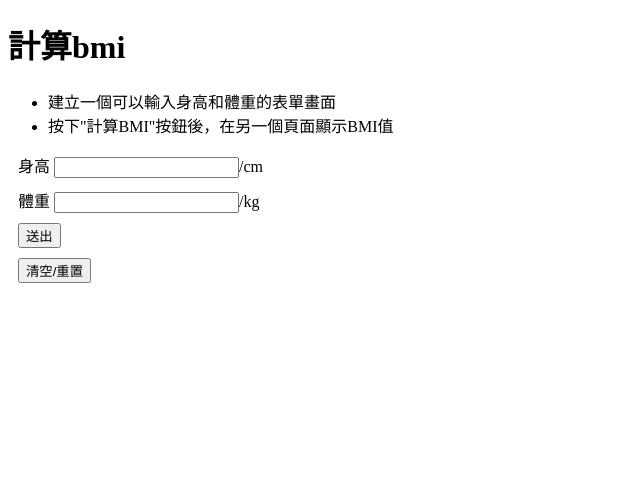
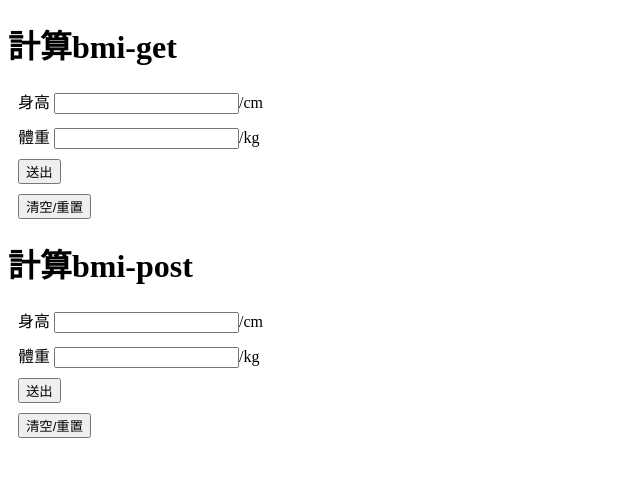
Before and after one commit to maplesift/lesson2.0_php_liu, a PHP site: page / in a window 1280 px wide. Shown: the top 477 px of the page, without its empty margins (0-640 px from the left). Run offline with PHP 8.4, Linux system fonts and the light colour scheme.

Commit message:
bmi表單完成

```diff
--- a/index.php
+++ b/index.php
@@ -7,11 +7,15 @@
 <link rel="stylesheet" href="./style.css">
 </head>
 <body>
-    <h1>計算bmi</h1>
-    <ul>
-        <li>建立一個可以輸入身高和體重的表單畫面</li>
-        <li>按下"計算BMI"按鈕後，在另一個頁面顯示BMI值</li>
-    </ul>
+        <?php
+        if(isset($_GET['bmi'])){
+            echo "你上一次量測的BMI為{$_GET['bmi']}";
+        }
+        ?>
+
+    <h1>計算bmi-get</h1>
+
+
     <form action="result.php" method="get">
         <div>
             <label for="height">身高</label>
@@ -29,6 +33,24 @@
         </div>
     </form>
 
+    <h1>計算bmi-post</h1>
+
+    <form action="result.php" method="post">
+        <div>
+            <label for="height">身高</label>
+            <input type="number" name="height" id="height">/cm
+        </div>
+        <div>
+            <label for="weight">體重</label>
+            <input type="number" name="weight" id="weight">/kg
+        </div>
+        <div>
+            <input type="submit" value="送出">
+        </div>
+        <div>
+            <input type="reset" value="清空/重置">
+        </div>
+    </form>
 
 </body>
 </html>
```
Also changed, not shown: result.php (+28 -5 lines).
